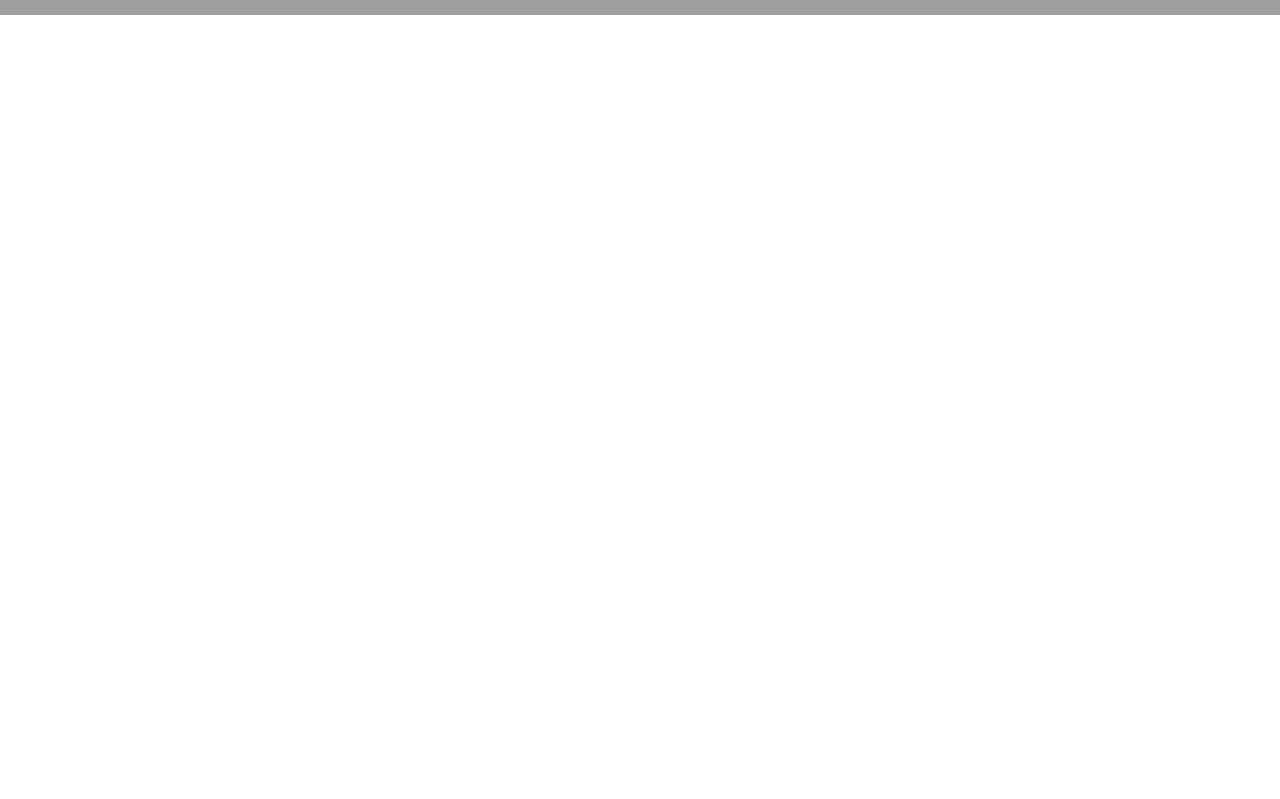
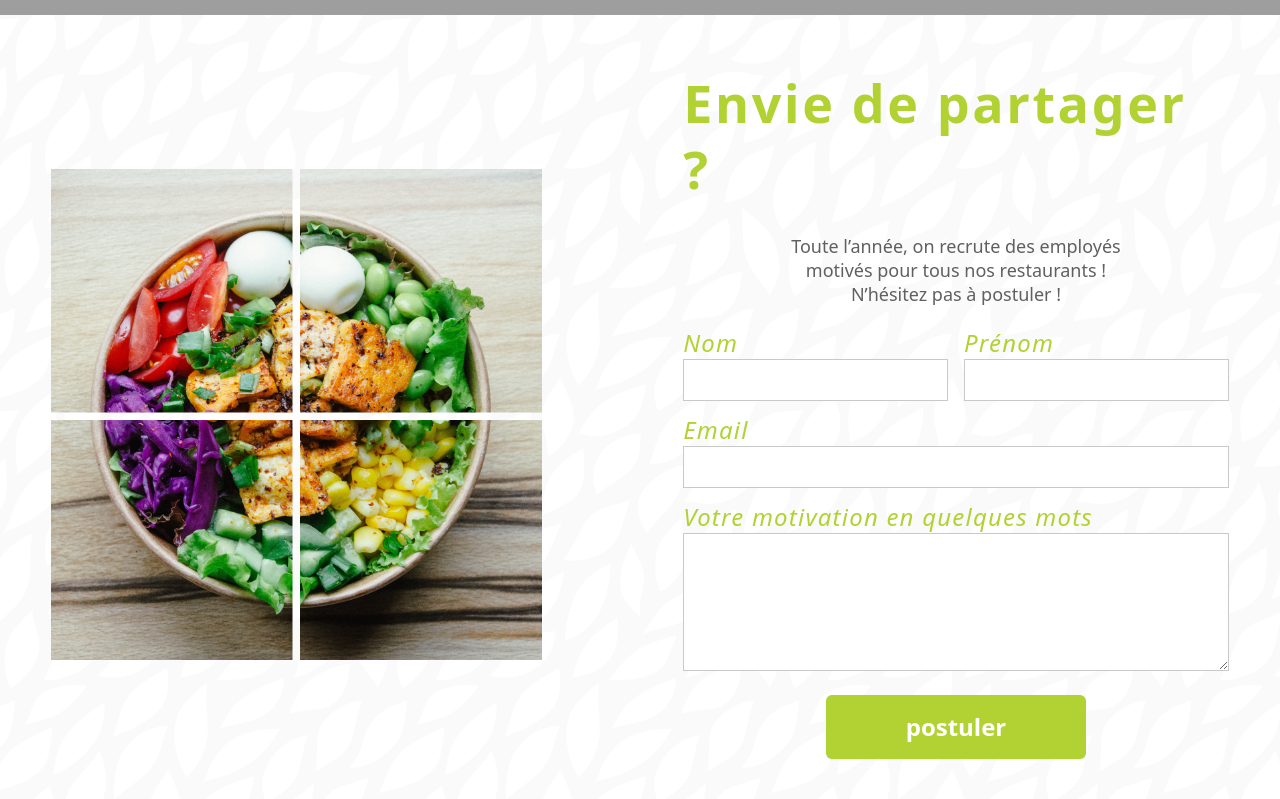
Before and after one commit to IIM-Creative-Technology/rattrapages-bastienR17, a website: page 03_Tailwind/dist/index.html in a window 1280 px wide. Shown: the part 4526-5325 px from the top of the page. Before the commit the page ends 4541 px from the top, so only its background shows below. Drawn offline with Linux system fonts and the light colour scheme; grey boxes are pictures that could not be loaded; files whose address does not match are found by name.

Commit message:
Add section 6 💄

```diff
--- a/03_Tailwind/dist/index.html
+++ b/03_Tailwind/dist/index.html
@@ -209,11 +209,57 @@
       </div>
     </div>
   </section>
+<section class="w-screen h-screen overflow-hidden flex px-[4%] py-[8%] items-center relative bg-repeat bg-[url('../src/images/pattern2.png')]">
 
-<section>
+<div class="flex flex-col w-5/12 ">
+<img src="../src/images/Exclude.png">
+</div>
+
+
+  <div class="flex flex-col gap-8 w-7/12 pl-[12%]">
+
+    <div class="flex flex-col gap-8 items-center">
+      <h2 class="text-[52px] text-Primary font-semibold tracking-wider leading-[66px]">Envie de partager ?</h2>
+      <div class="flex flex-col">
+        <p class="text-Text text-lg leading-6 text-center mx-auto w-8/12">Toute l’année, on recrute des employés motivés pour tous nos restaurants !</p>
+        <p class="text-Text text-lg leading-6 text-center">N’hésitez pas à postuler !</p>
+      </div>
+    </div>
+
+    <form class="flex-col gap-6 flex">
+
+      <div class="flex-row flex justify-between gap-4">
+        <div class="flex flex-col gap-3 w-full">
+          <label class="text-2xl italic leading-[9px] tracking-wider text-Primary" for="name">Nom</label>
+          <input type="text" name="name" id="name" class="border-solid border-[1px] border-[#4E4E4E] border-opacity-30 p-2">
+
+      </div>
+        <div class="flex flex-col gap-3 w-full ">
+            <label class="text-2xl italic leading-[9px] tracking-wider text-Primary" for="prenom">Prénom</label>
+            <input type="text" name="name" id="prenom" class="border-solid border-[1px] border-[#4E4E4E] border-opacity-30 p-2">
+      </div>
+
+        </div>
+        <div class="flex flex-col gap-3 ">
+            <label class="text-2xl italic leading-[9px] tracking-wider text-Primary" for="email">Email</label>
+            <input type="email" name="email" id="email" class="border-solid border-[1px] border-[#4E4E4E] border-opacity-30 p-2">
+        </div>
+      <div class="flex flex-col gap-3 ">
+        <label class="text-2xl italic leading-[9px] tracking-wider text-Primary" for="message">Votre motivation en quelques mots</label>
+       <textarea name="message" id="message" cols="30" rows="5" class="border-solid border-[1px] border-[#4E4E4E] border-opacity-30 p-2"></textarea>
+      </div>
+        <input type="submit" value="postuler" class="rounded-md bg-Primary text-white py-4 px-20 mx-auto font-semibold text-2xl w-fit shadow-sm">
+
+    </form>
+
+
+  </div>
+
 
 
 </section>
 
+
+
 </body>
 </html>
```
Also changed, not shown: 03_Tailwind/dist/output.css.
